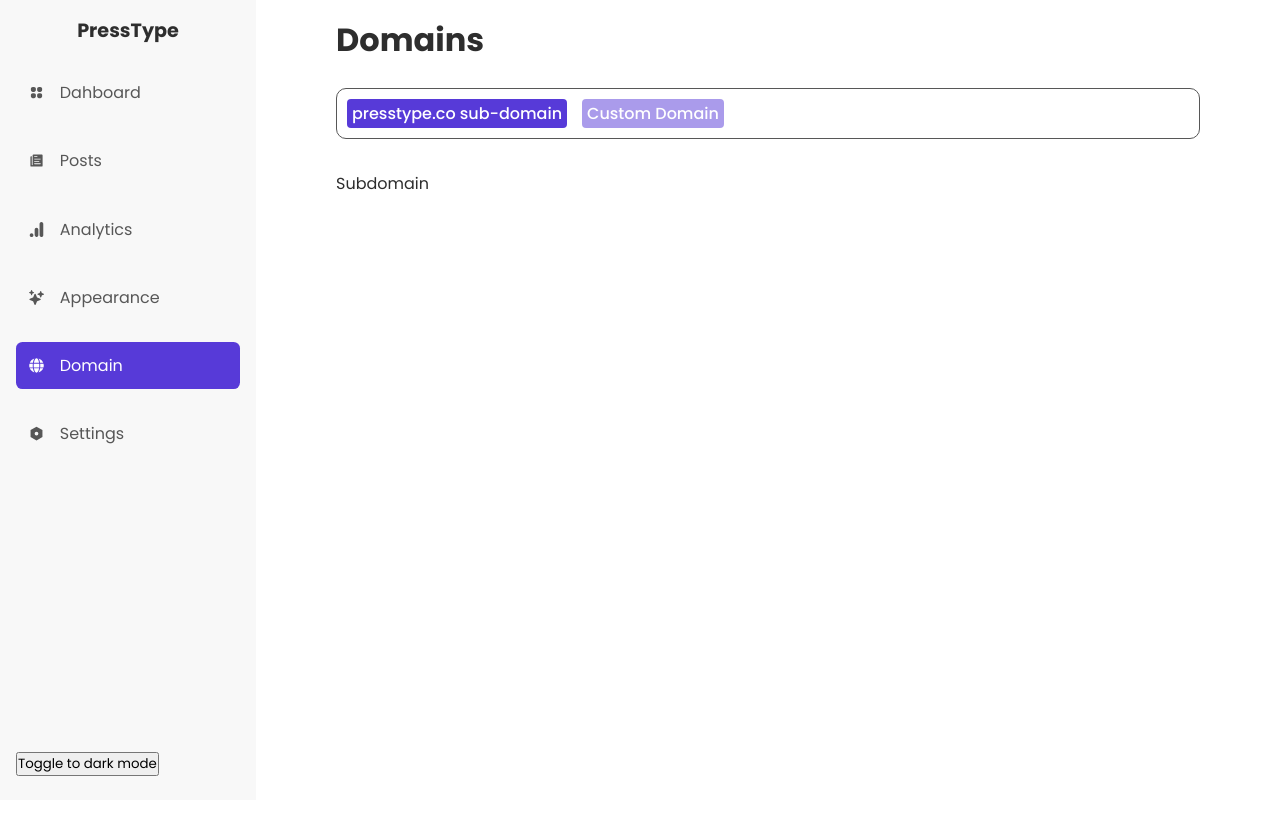
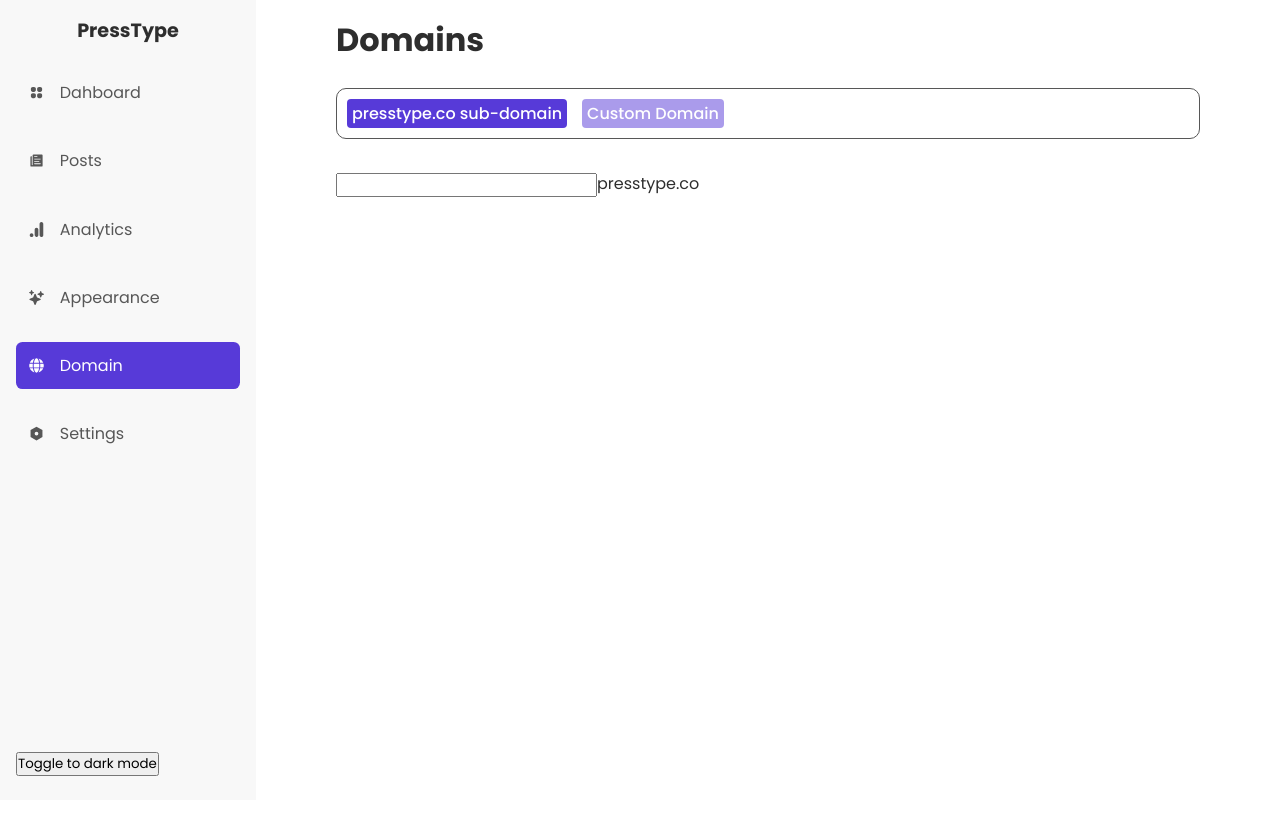
Before and after one commit to akinloluwami/presstype, a Next.js app: page /domain in a window 1280 px wide. Shown: the top 814 px of the page. Built offline with nearby package versions, Linux system fonts and the light colour scheme.

Commit message:
input group import

```diff
--- a/pages/domain/index.tsx
+++ b/pages/domain/index.tsx
@@ -1,9 +1,14 @@
+import InputGroup from "@/components/elements/input_group/InputGroup";
 import DashboardLayout from "@/layouts/dashboard_layout";
 import DomainsLayout from "@/layouts/domains_layout/DomainsLayout";
 import React from "react";
 
 const Index = () => {
-  return <DomainsLayout>Subdomain</DomainsLayout>;
+  return (
+    <DomainsLayout>
+      <InputGroup text="presstype.co" />
+    </DomainsLayout>
+  );
 };
 
 export default Index;
```
